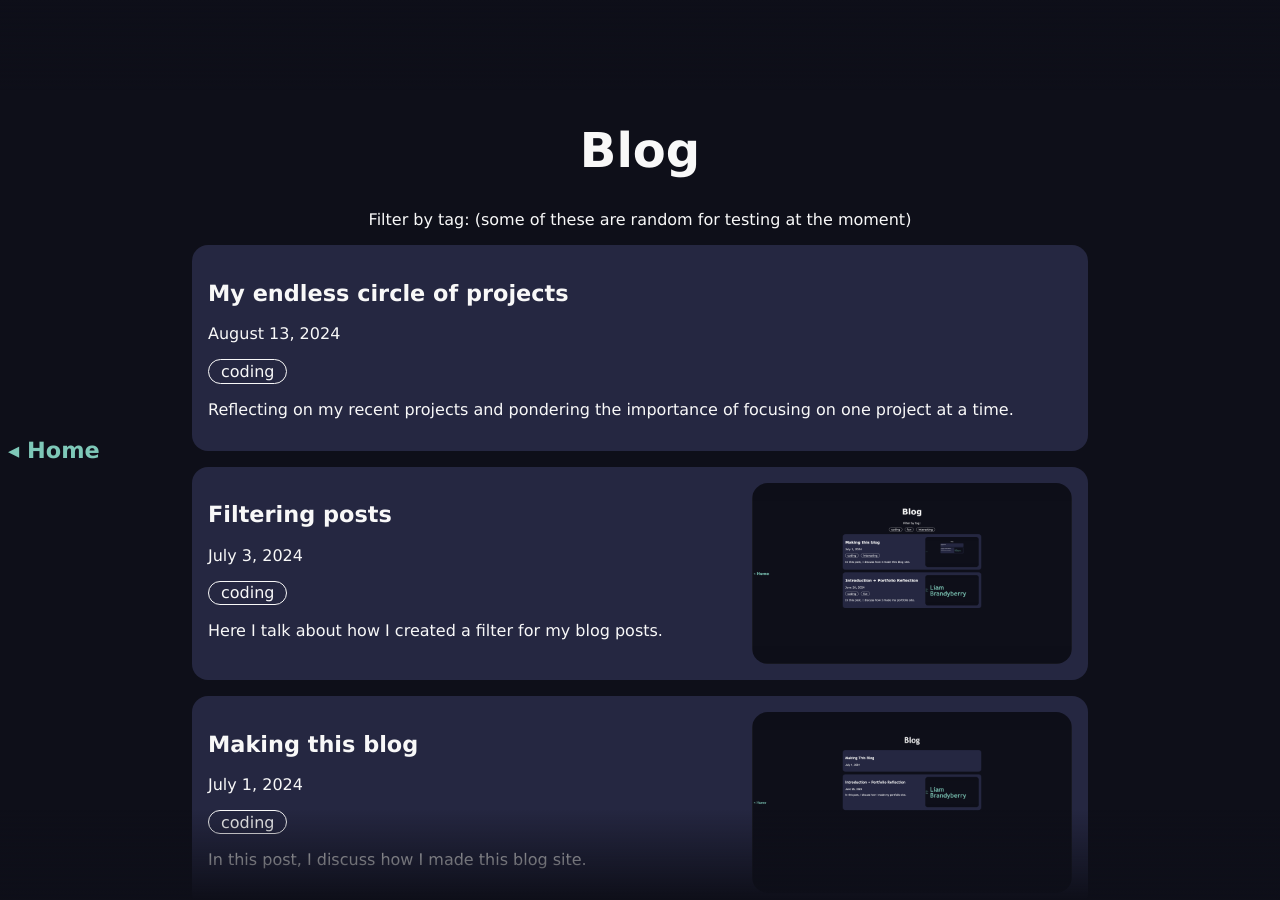
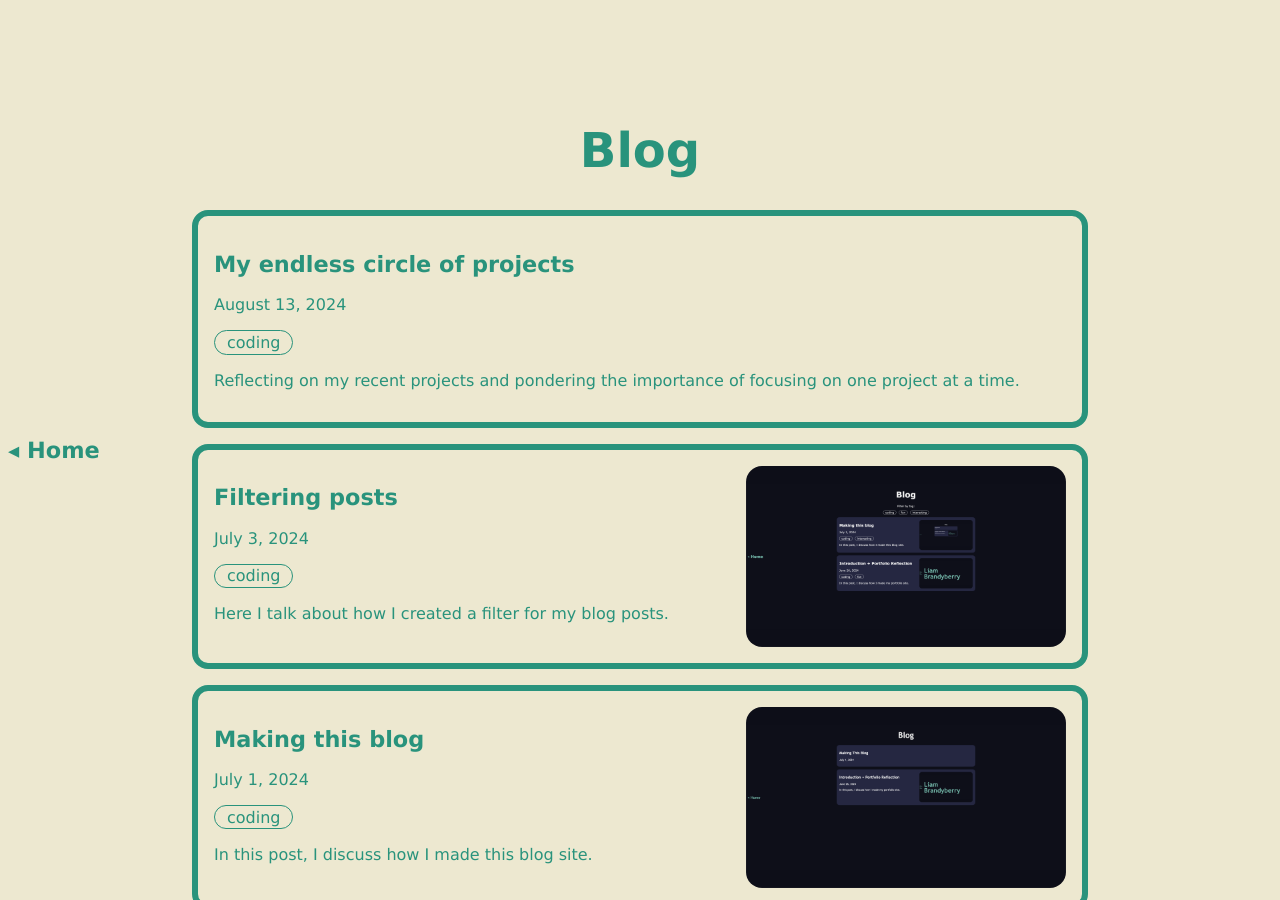
Before and after one commit to liamb09/blog, a Jekyll site: the page built from index.markdown, in a window 1280 px wide and 900 px high. Built offline with Jekyll 4.4.1, drawn with Linux system fonts in a browser that asks for light colours.

```diff
--- a/_layouts/home.html
+++ b/_layouts/home.html
@@ -58,8 +58,8 @@
     </script>
 </head>
 
-{% include header.html %}
-{% include footer.html %}
+<!-- {% include header.html %}
+{% include footer.html %} -->
 
 <a class="back-button" href="https://liamb09.github.io">&ltrif; Home</a>
 
@@ -68,7 +68,7 @@
 <h1 id="section-header">Blog</h1>
 
 <ul id="blog-list">
-    <p class="filter-label">Filter by tag: (some of these are random for testing at the moment)</p>
+    <!-- <p class="filter-label">Filter by tag: (some of these are random for testing at the moment)</p>
     {% if site.tags.size > 1 %}
         <div id="tag-menu">
             {% for tag in site.tags %}
@@ -76,7 +76,7 @@
             {% endfor %}
             <p id="remove-filter" onclick="removeFilter()" hidden>&#x2715;</p>
         </div>
-    {% endif %}
+    {% endif %} -->
     {% for post in site.posts %}
         <li class='{{ post.tags | join: " " }}'>
             <a href="{{ post.url | relative_url }}"><article id="blog-list-item">
--- a/_layouts/post.html
+++ b/_layouts/post.html
@@ -7,8 +7,8 @@
     <link rel="icon" type="image/x-icon" href="assets/images/favicon.ico">
 </head>
 
-{% include header.html %}
-{% include footer.html %}
+<!-- {% include header.html %}
+{% include footer.html %} -->
 
 <a class="back-button" href="/blog/">&ltrif; Blog</a>
 
--- a/assets/css/homeStyles.css
+++ b/assets/css/homeStyles.css
@@ -1,9 +1,11 @@
 :root {
+    --background: #ede8d0;
     --black: #0E0F19;
     --dark-grey: #252741;
     --off-white: #F8F8F8;
     --light-grey: #C2C2C2;
-    --primary: #7EC8B8;
+    --primary: #29937c;
+    --hover: #176554;
     --title-font-size: 14rem;
     --large-font-size: 1.4rem;
     --section-header-font-size: 3rem;
@@ -17,7 +19,7 @@
 
 html {
     font-family: Verdana, sans-serif;
-    background-color: var(--black);
+    background-color: var(--background);
     scroll-behavior: smooth;
 }
 
@@ -42,13 +44,13 @@ button {
 }
 
 .back-button:hover {
-    color: var(--off-white);
+    color: var(--hover);
 }
 
 #section-header {
     text-align: center;
     font-size: var(--section-header-font-size);
-    color: var(--off-white);
+    color: var(--primary);
 }
 
 .spacer {
@@ -56,7 +58,7 @@ button {
 }
 
 .filter-label {
-    color: var(--off-white);
+    color: var(--primary);
     text-align: center;
 }
 
@@ -70,7 +72,7 @@ button {
 }
 
 .tag-menu-item {
-    color: var(--off-white);
+    color: var(--primary);
     cursor: pointer;
     border-radius: 1rem;
     padding: .1rem;
@@ -83,13 +85,13 @@ button {
 
 .tag-menu-item:hover {
     background-color: var(--primary);
-    color: var(--black);
+    color: var(--background);
     border: 1px solid var(--primary);
 }
 
 .selected-tag {
     background-color: var(--primary);
-    color: var(--black);
+    color: var(--background);
     border: 1px solid var(--primary);
 }
 
@@ -104,7 +106,7 @@ TODO:
 */
 
 #blog-list {
-    color: var(--off-white);
+    color: var(--background);
     list-style-type: none;
     padding: 0;
     margin-left: 15%;
@@ -121,14 +123,17 @@ TODO:
 
 #blog-list > li > a {
     text-decoration: none;
-    color: var(--off-white);
+    color: var(--primary);
     display: block;
 }
 
 #blog-list-item {
     display: flex;
+    /* border-radius: 1rem; */
+    border: .4rem solid var(--primary);
+    box-sizing: border-box;
     border-radius: 1rem;
-    background-color: var(--dark-grey);
+    background-color: var(--background);
     cursor: pointer;
     padding: 1rem;
     width: calc(100%-2rem);
@@ -139,7 +144,7 @@ TODO:
 
 #blog-list-item:hover {
     box-shadow: inset 70vw 0 0 0 var(--primary);
-    color: var(--black);
+    color: var(--background);
 }
 
 #blog-list-item-text {
```
Also changed, not shown: assets/css/postStyles.css (+12 -10 lines), 2 other files.
